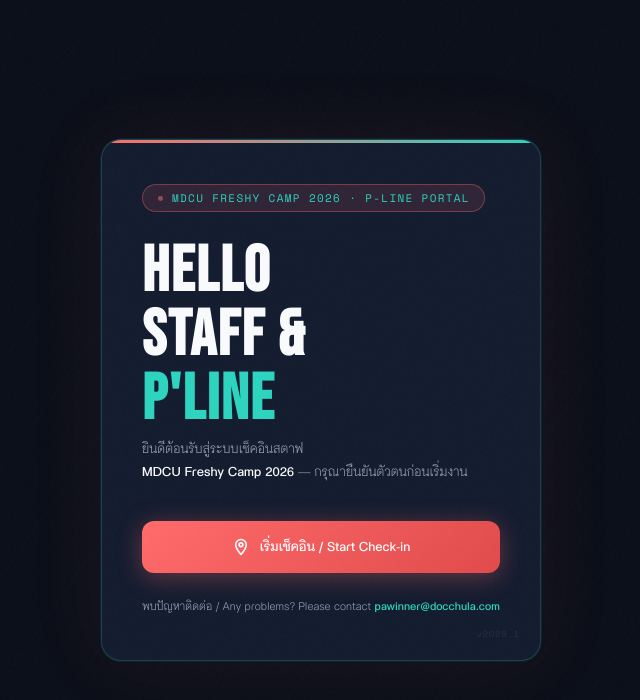
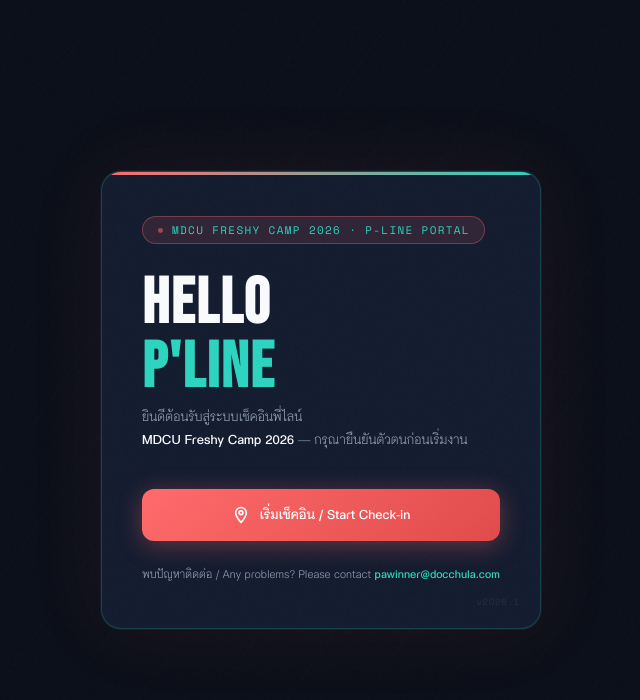
Before and after one commit to pawinner/freshy26-pline-checkin, a Next.js app: page / in a window 1280 px wide. Shown: the top 700 px of the page, without its empty margins (319-959 px from the left). Built offline with nearby package versions, Linux system fonts and the light colour scheme.

Commit message:
Update registration terminology for consistency across the application

```diff
--- a/app/checked-in/CheckInClient.js
+++ b/app/checked-in/CheckInClient.js
@@ -217,7 +217,7 @@ export default function CheckInClient({ userEmail }) {
         <div className="screen active">
           <div className="card">
             <div className="badge">
-              <span className="dot" /> ลงทะเบียนสตาฟ / Staff Registration
+              <span className="dot" /> ลงทะเบียนพี่ไลน์ / P&apos;Line Registration
             </div>
             <div className="headline headline-small" style={{ marginBottom: "12px" }}>
               <strong>ค้นหาชื่อของคุณ</strong><br />
--- a/app/page.js
+++ b/app/page.js
@@ -200,8 +200,8 @@ function HomeContent() {
       <div className="screen active" id="screen-welcome">
         <div className="card">
           <div className="badge"><span className="dot" /> MDCU Freshy Camp 2026 · P-line Portal</div>
-          <div className="headline">Hello<br />Staff &amp;<br /><span>P&apos;Line</span></div>
-          <p className="sub">ยินดีต้อนรับสู่ระบบเช็คอินสตาฟ<br /><strong>MDCU Freshy Camp 2026</strong> — กรุณายืนยันตัวตนก่อนเริ่มงาน</p>
+          <div className="headline">Hello<br /><span>P&apos;Line</span></div>
+          <p className="sub">ยินดีต้อนรับสู่ระบบเช็คอินพี่ไลน์<br /><strong>MDCU Freshy Camp 2026</strong> — กรุณายืนยันตัวตนก่อนเริ่มงาน</p>
           <button className="btn btn-primary" onClick={() => goTo("screen-location")}>
             <PinIcon />
             เริ่มเช็คอิน / Start Check-in
--- a/app/qr/page.js
+++ b/app/qr/page.js
@@ -72,7 +72,7 @@ export default function QRPage() {
             <span className="dot" /> MDCU Freshy Camp 2026
           </div>
           <h1 className="qr-logo-text">
-            Hello Staff &amp; <span>P&apos;Line</span>
+            Hello <span>P&apos;Line</span>
           </h1>
         </div>
 
@@ -157,7 +157,7 @@ export default function QRPage() {
                   <strong>🇹🇭</strong> กรุณาเปิดการเข้าถึงตำแหน่งพิกัด <em>GPS (Location Services)</em> บนโทรศัพท์และยืนยันว่าอยู่ภายในบริเวณ <strong>คณะแพทยศาสตร์ จุฬาฯ</strong> เท่านั้นก่อนกดปุ่มลงทะเบียนเช็คอิน
                 </li>
                 <li className="qr-caution-item">
-                  <strong>🇹🇭</strong> ระบบอนุญาตสิทธิ์เฉพาะการลงชื่อเข้าใช้ด้วยบัญชีอีเมลสตาฟ <strong>@docchula.com</strong> เท่านั้น
+                  <strong>🇹🇭</strong> ระบบอนุญาตสิทธิ์เฉพาะการลงชื่อเข้าใช้ด้วยบัญชีอีเมลพี่ไลน์ <strong>@docchula.com</strong> เท่านั้น
                 </li>
                 <li className="qr-caution-item">
                   <strong>🇬🇧</strong> To ensure successful registration, verify that you have enabled <em>GPS location services</em> on your mobile device and are physically present in the <strong>Faculty of Medicine, Chulalongkorn University</strong> zone.
```
